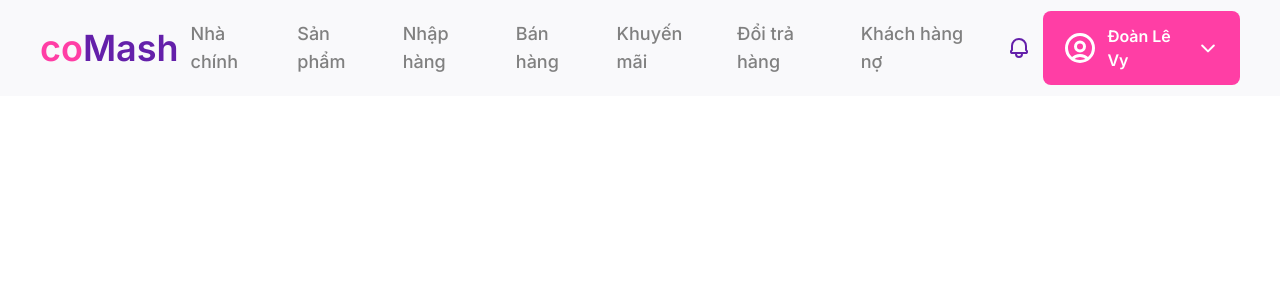
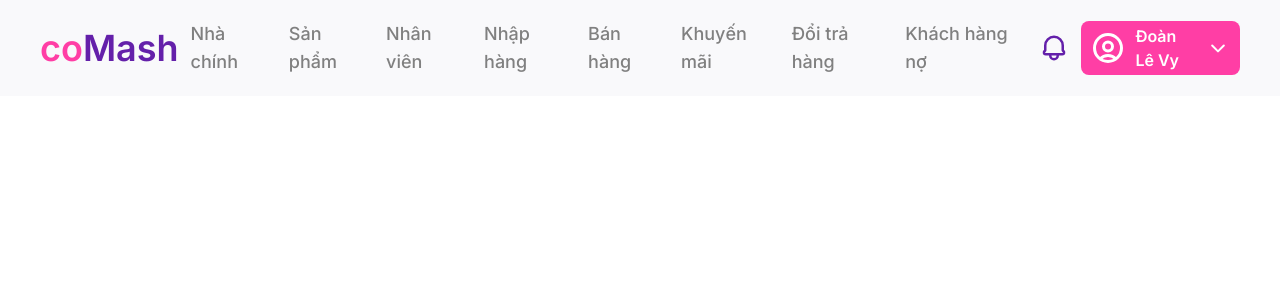
Before and after one commit to HCMUT-CSE-ProjectCapstone-coMash/capstone-web-frontend, a Next.js app: page / in a window 1280 px wide. Shown: the top 300 px of the page. Built offline with nearby package versions, Linux system fonts and the light colour scheme; a web font is replaced by a local one.

Commit message:
Update Header

```diff
--- a/components/Header.tsx
+++ b/components/Header.tsx
@@ -5,7 +5,7 @@ import { UserProfileIcon } from "@/assests/Icons"
 export function Header() {
 
     return (
-        <div className="bg-gray-white flex-col justify-content-center items-center px-6.25 font-display">
+        <div className="bg-gray-white flex-col justify-center items-center px-6.25 font-display">
             <div className="flex px-3.75 h-24 items-center justify-between">
                 <div className="font-semibold text-4xl text-pink">co
                     <span className="text-purple">Mash</span>
@@ -13,6 +13,7 @@ export function Header() {
                 <div className="flex font-medium text-lg text-tgray5 justify-between items-center">
                     <div className="px-3 py-2">Nhà chính</div>
                     <div className="px-3 py-2">Sản phẩm</div>
+                    <div className="px-3 py-2">Nhân viên</div>
                     <div className="px-3 py-2">Nhập hàng</div>
                     <div className="px-3 py-2">Bán hàng</div>
                     <div className="px-3 py-2">Khuyến mãi</div>
@@ -21,8 +22,8 @@ export function Header() {
 
                 </div>
                 <div className="flex justify-between items-center">
-                    <div className="p-3"><BellIcon width={24} height={24}/></div>
-                    <div className="bg-pink text-white flex justify-between items-center p-2.5 rounded-lg">
+                    <div className="p-3"><BellIcon width={30} height={30}/></div>
+                    <div className="bg-pink text-white flex justify-between items-center rounded-lg">
                         <div className="p-3"><UserProfileIcon width={30} height={30}/></div>
                         <div className="text-base font-semibold">Đoàn Lê Vy</div>
                         <div className="p-3"><ArrowDownIcon width={20} height={20}/></div>
```
